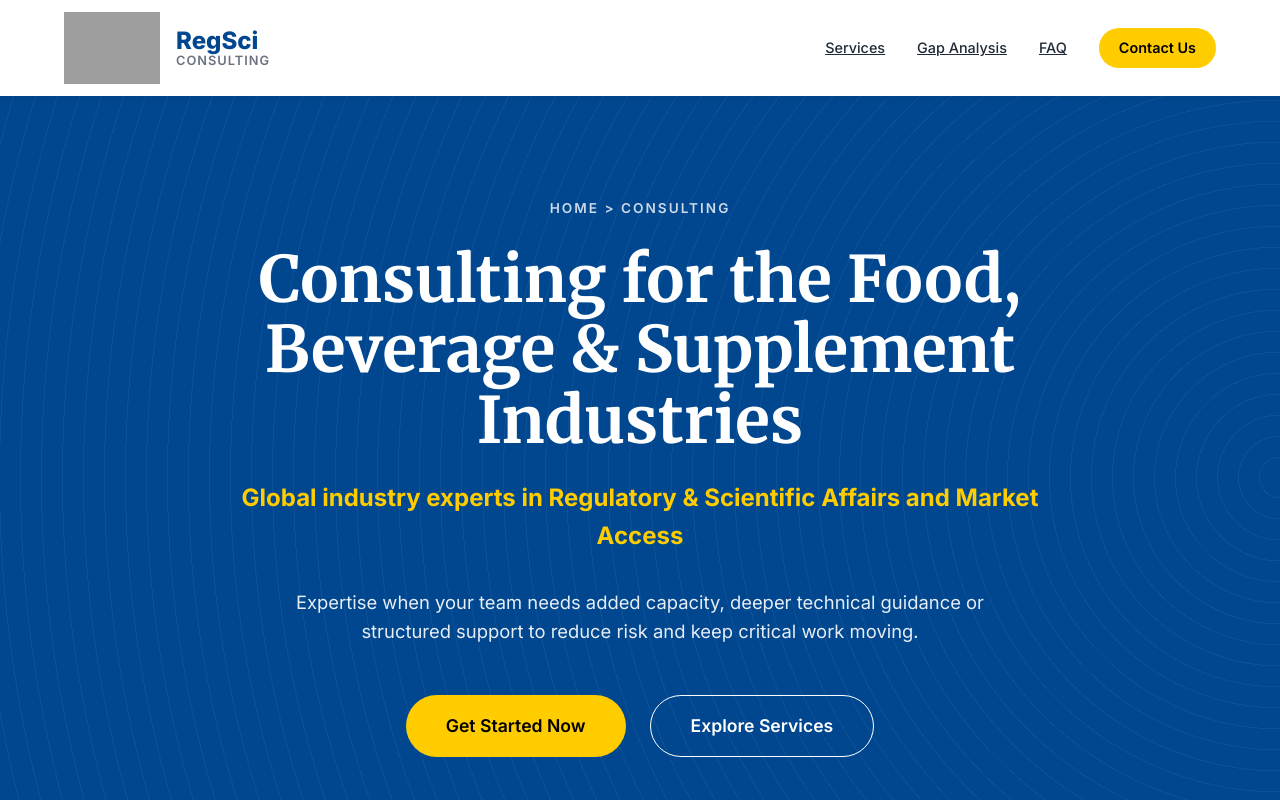
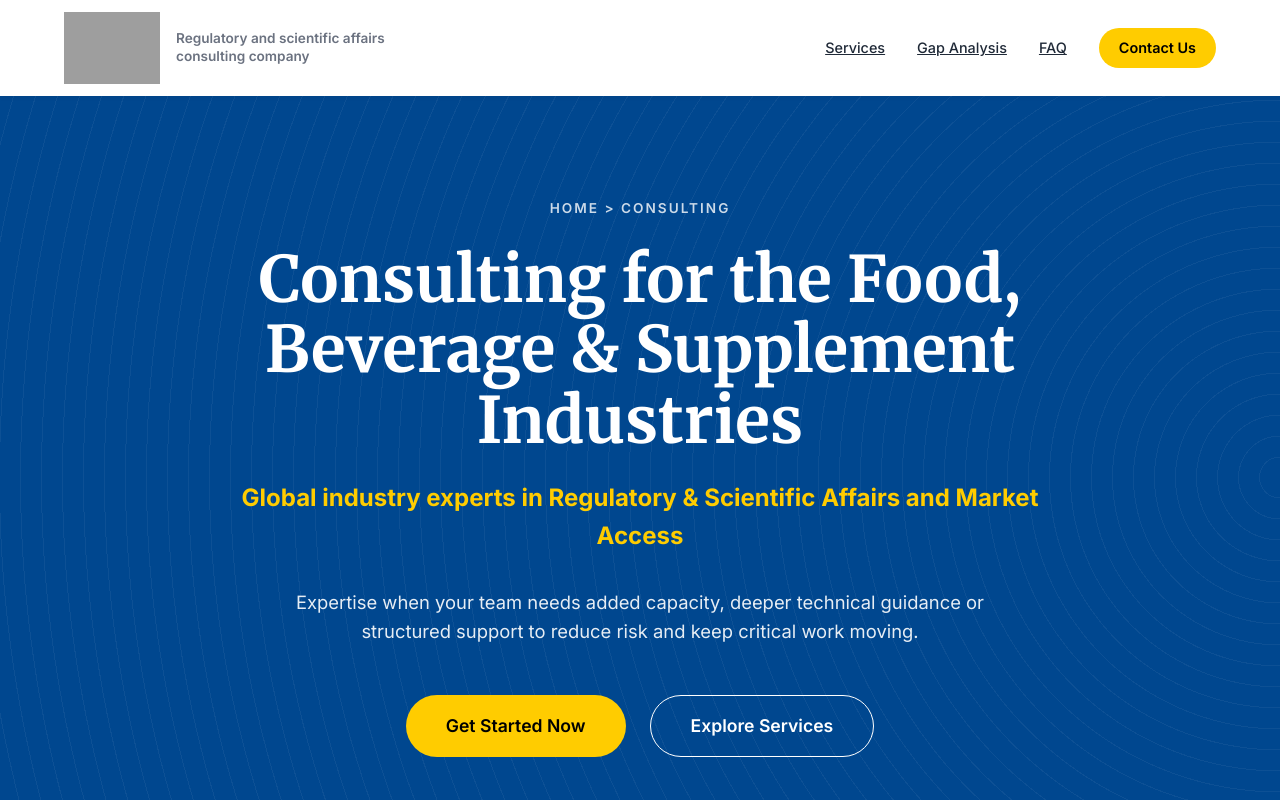
Before and after one commit to alanisinan/RegSciConsulting, a Next.js app: page / in a window 1280 px wide. Shown: the top 800 px of the page. Built offline with nearby package versions, Linux system fonts and the light colour scheme; grey boxes are pictures that could not be loaded.

Commit message:
Update Navbar logo text to full descriptor

```diff
--- a/src/components/Navbar.tsx
+++ b/src/components/Navbar.tsx
@@ -6,9 +6,8 @@ export default function Navbar() {
       <div className="container" style={{ display: 'flex', justifyContent: 'space-between', alignItems: 'center' }}>
         <Link href="/" style={{ display: 'flex', alignItems: 'center', gap: '1rem', color: 'var(--primary-blue)', fontWeight: 700, fontSize: '1.5rem', fontFamily: 'var(--font-sans)', textDecoration: 'none' }}>
           <img src="/logo.png" alt="RegSci Consulting Logo" style={{ height: '72px', objectFit: 'contain' }} />
-          <div style={{ display: 'flex', flexDirection: 'column', lineHeight: 1.1 }}>
-            <span style={{ fontSize: '1.5rem', fontWeight: 800 }}>RegSci</span>
-            <span style={{ fontSize: '0.8rem', fontWeight: 600, letterSpacing: '1px', color: 'var(--text-muted)' }}>CONSULTING</span>
+          <div style={{ display: 'flex', flexDirection: 'column', justifyContent: 'center', maxWidth: '220px' }}>
+            <span style={{ fontSize: '0.85rem', fontWeight: 600, color: 'var(--text-muted)', lineHeight: 1.3 }}>Regulatory and scientific affairs consulting company</span>
           </div>
         </Link>
         <div style={{ display: 'flex', gap: '2rem', alignItems: 'center' }}>
```
